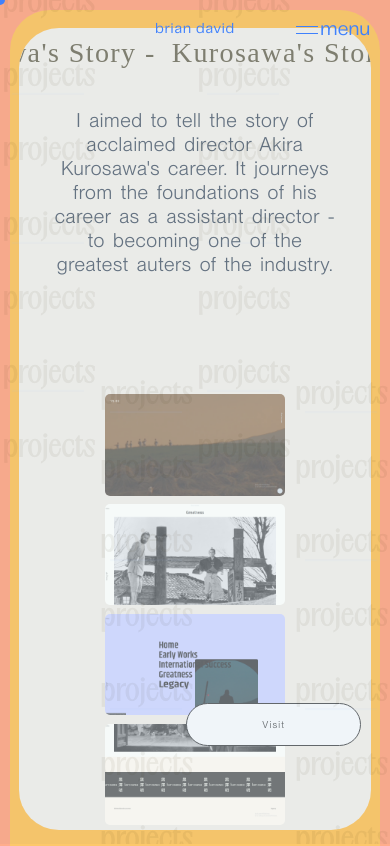
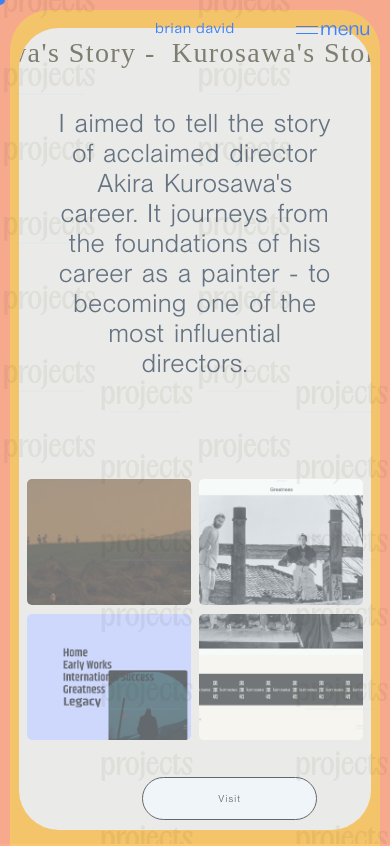
Before and after one commit to brian-david4/brian-portfolio-website, a React (Vite) app in the folder portfolio-website/: page /projects in a window 390 px wide. Shown: the top 846 px of the page. Built offline with nearby package versions, Linux system fonts and the light colour scheme; a web font is replaced by a local one.

Commit message:
Project styling

```diff
--- a/portfolio-website/src/components/Project/Project.tsx
+++ b/portfolio-website/src/components/Project/Project.tsx
@@ -30,7 +30,11 @@ const Project = ({ project }: ProjectProps) => {
           items={[project.title, project.title, project.title]}
         />
 
-        <div className={styles.mainDesc}>{project.desc}</div>
+        <div
+          className={`${styles.mainDesc} ${!inView ? styles.outOfView : ""}`}
+        >
+          {project.desc}
+        </div>
 
         <div className={styles.imagesBoth}>
           <div className={styles.imagesSide}>
--- a/portfolio-website/src/components/Project/proj.module.css
+++ b/portfolio-website/src/components/Project/proj.module.css
@@ -14,13 +14,15 @@
   height: 60%;
   left: 2.5%;
   top: 20%;
-  /* background-color: aqua; */
   color: aliceblue;
   font-size: 3vw;
   letter-spacing: 0.05ch;
   word-spacing: 0.2rem;
   font-family: "Neue Montreal Book";
   mix-blend-mode: difference;
+}
+.outOfView {
+  color: var(--dark-green) !important;
 }
 /* imgs */
 .imagesSide,
@@ -55,6 +57,8 @@
   width: 100%;
   object-fit: cover;
   border-radius: 5px;
+  user-select: none;
+  -webkit-user-drag: none;
 }
 /* btn styles */
 .linkBtn {
@@ -131,7 +135,7 @@
 }
 @media (max-width: 612px) {
   .mainDesc {
-    font-size: 4.6vw;
+    font-size: 6.5vw;
   }
   .imagesBoth {
     position: absolute;
@@ -148,18 +152,17 @@
   .imagesBttm,
   .imagesSide {
     position: relative;
-    flex-direction: column;
+    flex-direction: row;
     left: 0;
     top: 0;
     gap: 1vh;
   }
   .img {
-    height: 12vh;
-    width: 100%;
+    height: 15vh;
+    width: 42vw;
+  }
+  .linkBtn {
+    bottom: 10px;
+    left: 35%;
   }
 }
-@media (max-width: 512px) {
-  .mainDesc {
-    font-size: 5vw;
-  }
-}
--- a/portfolio-website/src/data.ts
+++ b/portfolio-website/src/data.ts
@@ -11,7 +11,7 @@ export const projects: ProjectType[] = [
       "/projectSC/pj_kuro_03.png",
       "/projectSC/pj_kuro_04.png",
     ],
-    desc: "I aimed to tell the story of acclaimed director Akira Kurosawa's career. It journeys from the foundations of his career as a assistant director - to becoming one of the greatest auters of the industry.",
+    desc: "I aimed to tell the story of acclaimed director Akira Kurosawa's career. It journeys from the foundations of his career as a painter - to becoming one of the most influential directors.",
   },
   {
     title: "Furniture Shop /",
```
